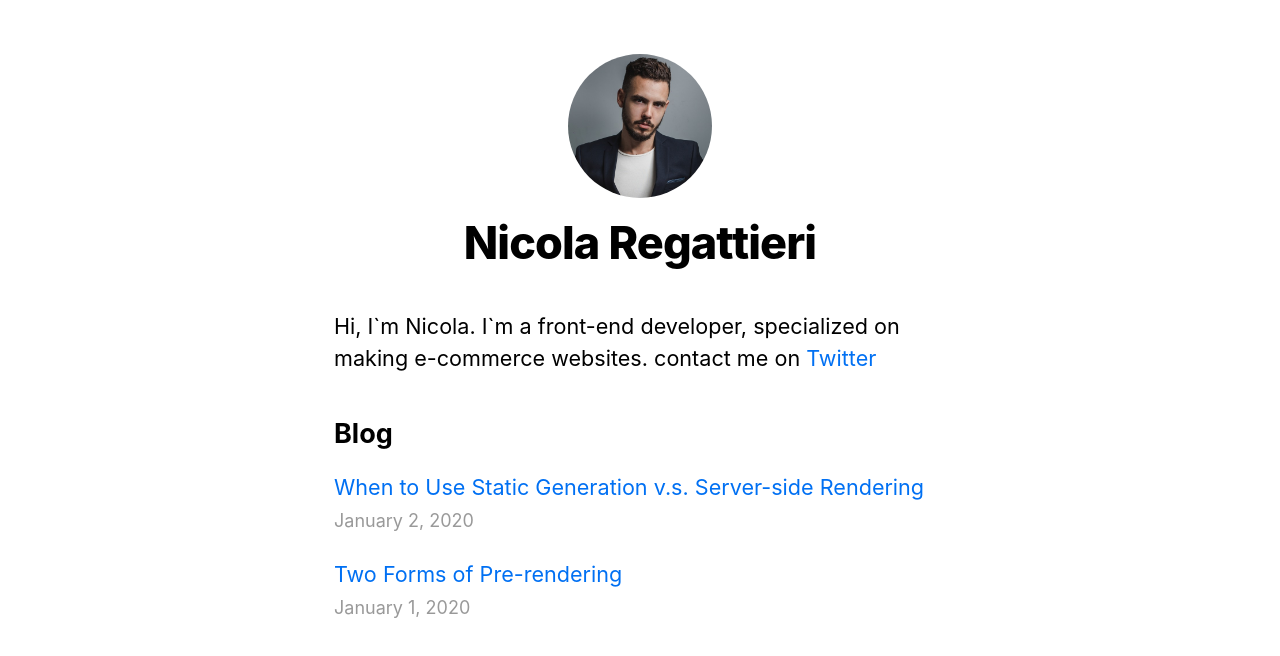
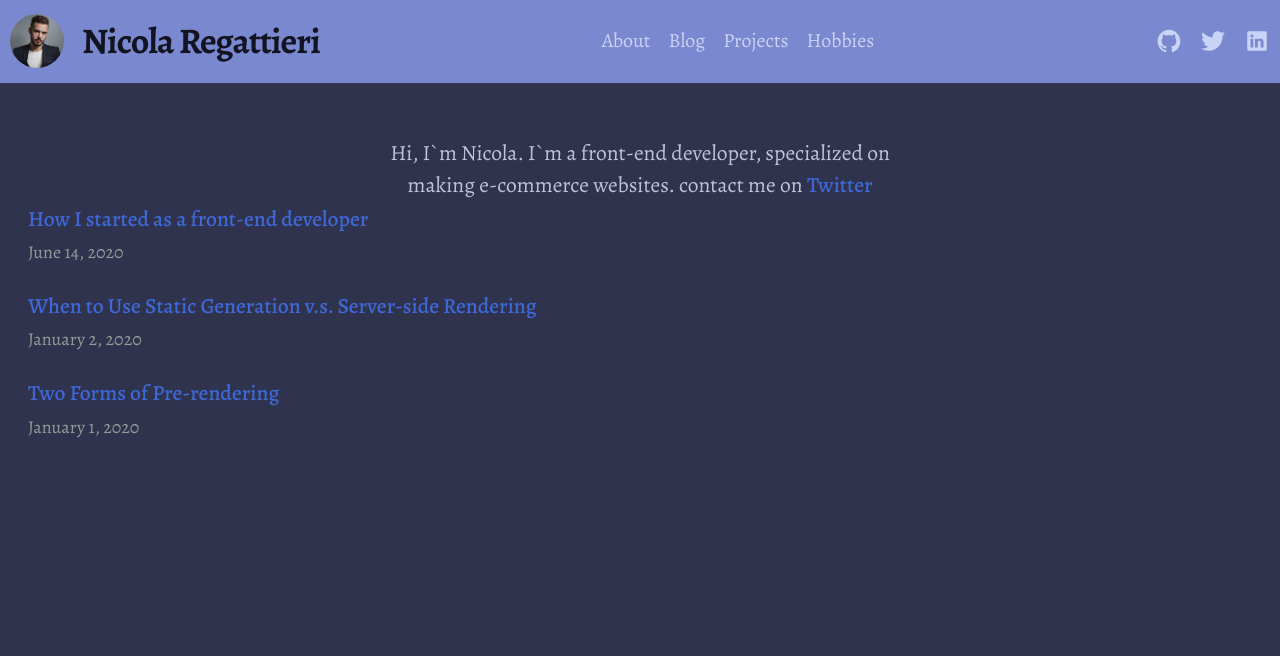
Before and after one commit to nicolaregattieri/nextjs-blog, a Next.js app: page / in a window 1280 px wide. Shown: the top 656 px of the page. Built offline with nearby package versions, Linux system fonts and the light colour scheme.

Commit message:
relayout

```diff
--- a/components/layout.js
+++ b/components/layout.js
@@ -2,19 +2,17 @@ import Head from 'next/head';
 import styles from './layout.module.css';
 import utilStyles from '../styles/utils.module.css';
 import Link from 'next/link';
+import { IoLogoGithub, IoLogoLinkedin, IoLogoTwitter } from 'react-icons/io';
 
 const name = 'Nicola Regattieri';
-export const siteTitle = 'Next.js Sample Website';
+export const siteTitle = 'NicDev.dev';
 
 export default function Layout({ children, home }) {
   return (
-    <div className={styles.container}>
+    <div>
       <Head>
         <link rel="icon" href="/favicon.ico" />
-        <meta
-          name="description"
-          content="Learn how to build a personal website using Next.js"
-        />
+        <meta name="description" content="Nicola Regattieri developer blog" />
         <meta
           property="og:image"
           content={`https://og-image.now.sh/${encodeURI(
@@ -25,7 +23,82 @@ export default function Layout({ children, home }) {
         <meta name="twitter:card" content="summary_large_image" />
       </Head>
       <header className={styles.header}>
-        {home ? (
+        <div className={`${styles.headerWrapper} ${utilStyles.flexRowCenter}`}>
+          <div className={utilStyles.flex}>
+            <img
+              src="/images/profile.jpg"
+              className={`${styles.headerHomeImage} ${utilStyles.borderCircle}`}
+              alt={name}
+            />
+            <h1 className={`${utilStyles.headingXl} ${styles.mainHeading}`}>
+              {name}
+            </h1>
+          </div>
+
+          <nav className={`${styles.headerNav}`}>
+            <ul className={utilStyles.flexRowCenter}>
+              <li>
+                <Link href="/">
+                  <a>About</a>
+                </Link>
+              </li>
+              <li>
+                <Link href="/">
+                  <a>Blog</a>
+                </Link>
+              </li>
+              <li>
+                <Link href="/">
+                  <a>Projects</a>
+                </Link>
+              </li>
+              <li>
+                <Link href="/">
+                  <a>Hobbies</a>
+                </Link>
+              </li>
+            </ul>
+          </nav>
+          <nav className={`${styles.headerNav}`}>
+            <ul className={utilStyles.flexRowCenter}>
+              <li>
+                <Link href="/">
+                  <a>
+                    {' '}
+                    <IoLogoGithub
+                      size="1.3em"
+                      title="Github"
+                      className="gitLogo"
+                    />
+                  </a>
+                </Link>
+              </li>
+              <li>
+                <Link href="/">
+                  <a>
+                    <IoLogoTwitter
+                      size="1.3em"
+                      title="Twitter"
+                      className="twitterLogo"
+                    />
+                  </a>
+                </Link>
+              </li>
+              <li>
+                <Link href="/">
+                  <a>
+                    <IoLogoLinkedin
+                      size="1.3em"
+                      title="Linkedin"
+                      className="linkedinLogo"
+                    />
+                  </a>
+                </Link>
+              </li>
+            </ul>
+          </nav>
+        </div>
+        {/* {home ? (
           <>
             <img
               src="/images/profile.jpg"
@@ -51,9 +124,9 @@ export default function Layout({ children, home }) {
               </Link>
             </h2>
           </>
-        )}
+        )} */}
       </header>
-      <main>{children}</main>
+      <main className={styles.container}>{children}</main>
       {!home && (
         <div className={styles.backToHome}>
           <Link href="/">
--- a/components/layout.module.css
+++ b/components/layout.module.css
@@ -1,5 +1,5 @@
 .container {
-  max-width: 36rem;
+  max-width: 70rem;
   padding: 0 1rem;
   margin: 3rem auto 6rem;
 }
@@ -8,18 +8,46 @@
   display: flex;
   flex-direction: column;
   align-items: center;
+  background-color: var(--moonlight-indigo);
 }
-
+.headerNav ul li a {
+  color: var(--moonlight-gray-10);
+  font-weight: 400;
+  font-size: 20px;
+  display: flex;
+}
+.headerNav ul li {
+  list-style: none;
+  margin-left: 1rem;
+}
 .headerImage {
-  width: 6rem;
-  height: 6rem;
+  width: 4rem;
+  height: 4rem;
+}
+.headerWrapper {
+  max-width: 70rem;
+  width: 100%;
+  margin: 0 auto;
+}
+.headerWrapper div,
+.headerWrapper nav {
+  /* flex: 1 1 33%; */
 }
 
 .headerHomeImage {
-  width: 8rem;
-  height: 8rem;
+  width: 3rem;
+  height: 3rem;
+  margin-right: 1rem;
 }
 
 .backToHome {
   margin: 3rem 0 0;
 }
+
+.mainHeading {
+  color: var(--moonlight-gray-1);
+}
+
+.gitLogo:hover {
+  color: #fff;
+}
--- a/package.json
+++ b/package.json
@@ -13,7 +13,9 @@
     "next": "9.3.5",
     "react": "16.13.1",
     "react-dom": "16.13.1",
+    "react-icons": "^3.10.0",
     "remark": "^12.0.0",
-    "remark-html": "^11.0.2"
+    "remark-html": "^11.0.2",
+    "sass": "^1.26.8"
   }
 }
--- a/pages/index.js
+++ b/pages/index.js
@@ -1,6 +1,7 @@
 import Head from 'next/head';
 import Layout, { siteTitle } from '../components/layout';
 import utilStyles from '../styles/utils.module.css';
+
 import { getSortedPostsData } from '../lib/posts';
 import Link from 'next/link';
 import Date from '../components/date';
@@ -12,7 +13,7 @@ export default function Home({ allPostsData }) {
         <title>{siteTitle}</title>
       </Head>
       <section className={utilStyles.headingMd}>
-        <p>
+        <p className={utilStyles.mediumWrapper}>
           Hi, I`m Nicola. I`m a front-end developer, specialized on making
           e-commerce websites. contact me on{' '}
           <a target="_blank" href="https://twitter.com/nicregattieri">
@@ -21,7 +22,6 @@ export default function Home({ allPostsData }) {
         </p>
       </section>
       <section className={`${utilStyles.headingMd} ${utilStyles.padding1px}`}>
-        <h2 className={utilStyles.headingLg}>Blog</h2>
         <ul className={utilStyles.list}>
           {allPostsData.map(({ id, date, title }) => (
             <li className={utilStyles.listItem} key={id}>
--- /dev/null
+++ b/posts/how-i-started.md
@@ -0,0 +1,33 @@
+---
+title: 'How I started as a front-end developer'
+date: '2020-06-14'
+---
+
+First of all, this post is based on my own life experiences and opinions about how I turned myself into a developer
+
+Before becoming a developer, I did sort of things like a sommelier, typist (I was terrible on it, but this year I began to practice more on how to type right and faster, I will probably post something about my process on it...), electronic music producer, DJ, t-shirt brand owner, and the list goes on.
+
+After jumping from job to job, I had my mind blown by the possibility to create apps when I started playing with Android custom ROMs, so I got Java/Android development courses, and god... that was a pain to learn. Years and jobs latter I decided to enroll presential a front-end course, and boom that`s what I wanted to do from that time on.
+
+So I will point out what I did that quickly made me an employed front-end developer.
+
+- I studied as many hours as I could, sometimes 8/10 hours a day focusing on basics first (HTML/CSS/JAVASCRIPT).
+
+- I told my friends I needed a pause to study, so no parties from now on (having DJ`s friends made it a hard thing to do ... ).
+
+- Learned CSS pre-processors and how to make use of its features.
+
+- I didn`t compare myself with other developers, because everyone has its own learning curve. At first, it`s important to know the basics and practice.
+
+- Being a great googler was the main point to find sources and paths to solve code problems I got stuck.
+
+- Read as many articles from the community as I could, and followed great developers on twitter, I learned a lot from it, also if I didn`t understand some points at first, my brain would make use of it later, so I READ A LOT!
+
+- Follow tutorials on Youtube, but always give myself a break to understand what the code I wrote was about.
+
+- Enrolled and finished at least 5 courses on Udemy and freeCodeCamp.
+  I just used frameworks after I got a solid understanding of Javascript.
+
+The path was hard and fun at the same time, but in the end, this is how I got my first job as a front-end developer and learned a lot with my teammates since my first job experience. There is a lot of information and things to mention about the whole experience during my preparation, but I think those were the most important ones in my opinion.
+
+Focus on your dreams and keep studying.
--- a/styles/global.css
+++ b/styles/global.css
@@ -1,11 +1,46 @@
+@import url('https://fonts.googleapis.com/css2?family=Alegreya:ital,wght@0,400;0,500;0,700;1,400&display=swap');
+
+:root {
+  --moonlight-desaturated-gray: #7f85a3;
+  --moonlight-dark-blue: #3e68d7;
+  --moonlight-blue: #82aaff;
+  --moonlight-sky-blue: #65bcff;
+  --moonlight-cyan: #86e1fc;
+  --moonlight-red: #ff757f;
+  --moonlight-dark-red: #ff5370;
+  --moonlight-light-red: #ff98a4;
+  --moonlight-yellow: #ffc777;
+  --moonlight-orange: #ff966c;
+  --moonlight-dark-orange: #fc7b7b;
+  --moonlight-teal: #4fd6be;
+  --moonlight-green: #c3e88d;
+  --moonlight-purple: #c099ff;
+  --moonlight-pink: #fca7ea;
+  --moonlight-indigo: #7a88cf;
+  --moonlight-bright-cyan: #b4f9f8;
+
+  --moonlight-gray-10-alt: #bcc4d6;
+  --moonlight-gray-10: #c8d3f5;
+  --moonlight-gray-9: #b4c2f0;
+  --moonlight-gray-8: #a9b8e8;
+  --moonlight-gray-7: #828bb8;
+  --moonlight-gray-6: #444a73;
+  --moonlight-gray-5: #2f334d;
+  --moonlight-gray-4: #222436;
+  --moonlight-gray-3: #1e2030;
+  --moonlight-gray-2: #191a2a;
+  --moonlight-gray-1: #131421;
+}
 html,
 body {
   padding: 0;
   margin: 0;
-  font-family: -apple-system, BlinkMacSystemFont, Segoe UI, Roboto, Oxygen,
-    Ubuntu, Cantarell, Fira Sans, Droid Sans, Helvetica Neue, sans-serif;
+  font-family: 'Alegreya', serif;
   line-height: 1.6;
   font-size: 18px;
+}
+body {
+  background-color: var(--moonlight-gray-5);
 }
 
 * {
@@ -13,12 +48,20 @@ body {
 }
 
 a {
-  color: #0070f3;
+  color: var(--moonlight-dark-blue);
   text-decoration: none;
+  font-weight: 500;
+}
+p {
+  color: var(--moonlight-gray-10-alt);
+}
+p.mainPageParagraph {
+  width: 50rem;
 }
 
 a:hover {
   text-decoration: underline;
+  color: var(--moonlight-indigo);
 }
 
 img {
--- a/styles/utils.module.css
+++ b/styles/utils.module.css
@@ -50,3 +50,17 @@
 .lightText {
   color: #999;
 }
+.flex {
+  display: flex;
+  align-items: center;
+}
+.flexRowCenter {
+  display: flex;
+  align-items: center;
+  justify-content: space-between;
+}
+.mediumWrapper {
+  max-width: 30rem;
+  margin: 0 auto;
+  text-align: center;
+}
```
Also changed, not shown: pages/about.jsx (added), 1 other file (tests, documents, lock files or other folders).
